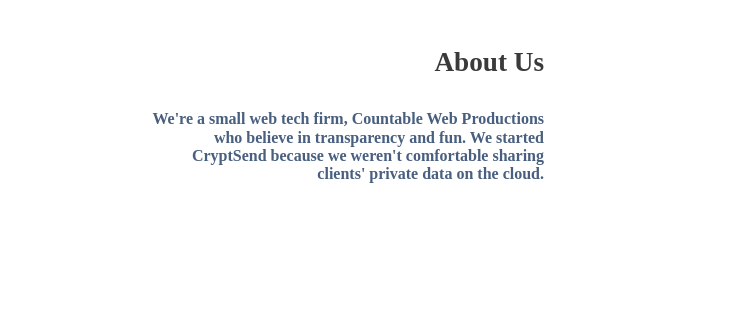
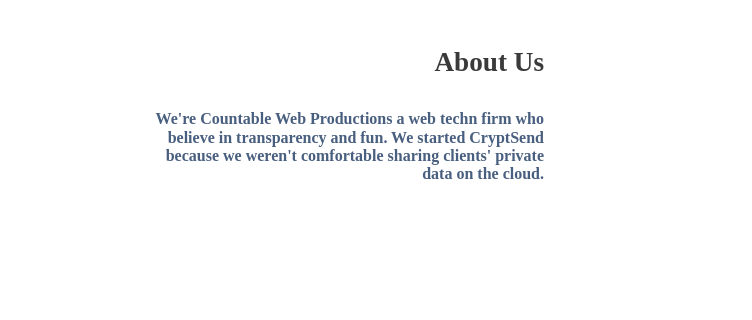
Before and after one commit to countable-web/cryptsend, a website: page public/index.html in a window 1280 px wide. Shown: the part 3184-3504 px from the top of the page, 528-1280 px from the left. Drawn offline with Linux system fonts and the light colour scheme; files that its build step writes are made by us from their sources; files whose address does not match are found by name.

Commit message:
Update index.html

```diff
--- a/public/index.html
+++ b/public/index.html
@@ -374,7 +374,7 @@
 
 
             <div class="section-content section-align-right" style="padding-left:2rem;">
-                We're a small web tech firm, Countable Web Productions who believe in transparency and fun. We started CryptSend
+                We're Countable Web Productions a web techn firm who believe in transparency and fun. We started CryptSend
                 because we weren't comfortable sharing clients' private data on the cloud.
             </div>
             <!--<div class="btn btn-primary btn-medium btn-center">Get Started Now</div>-->
```
